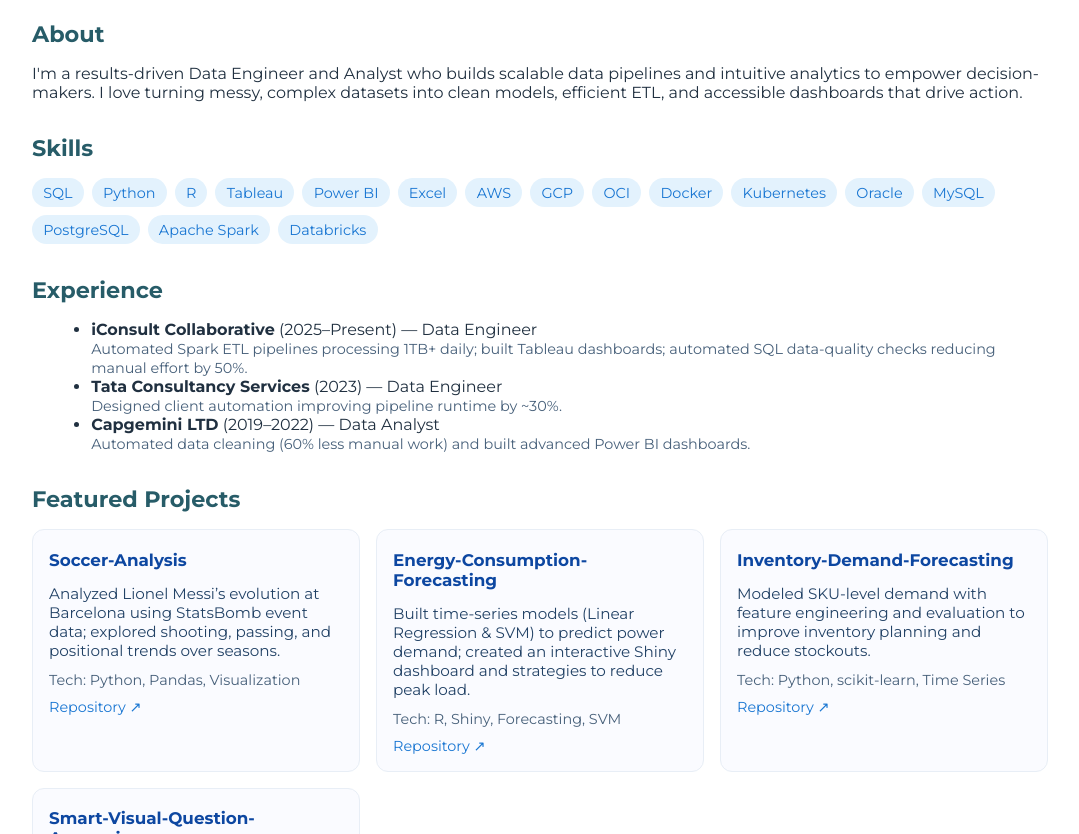
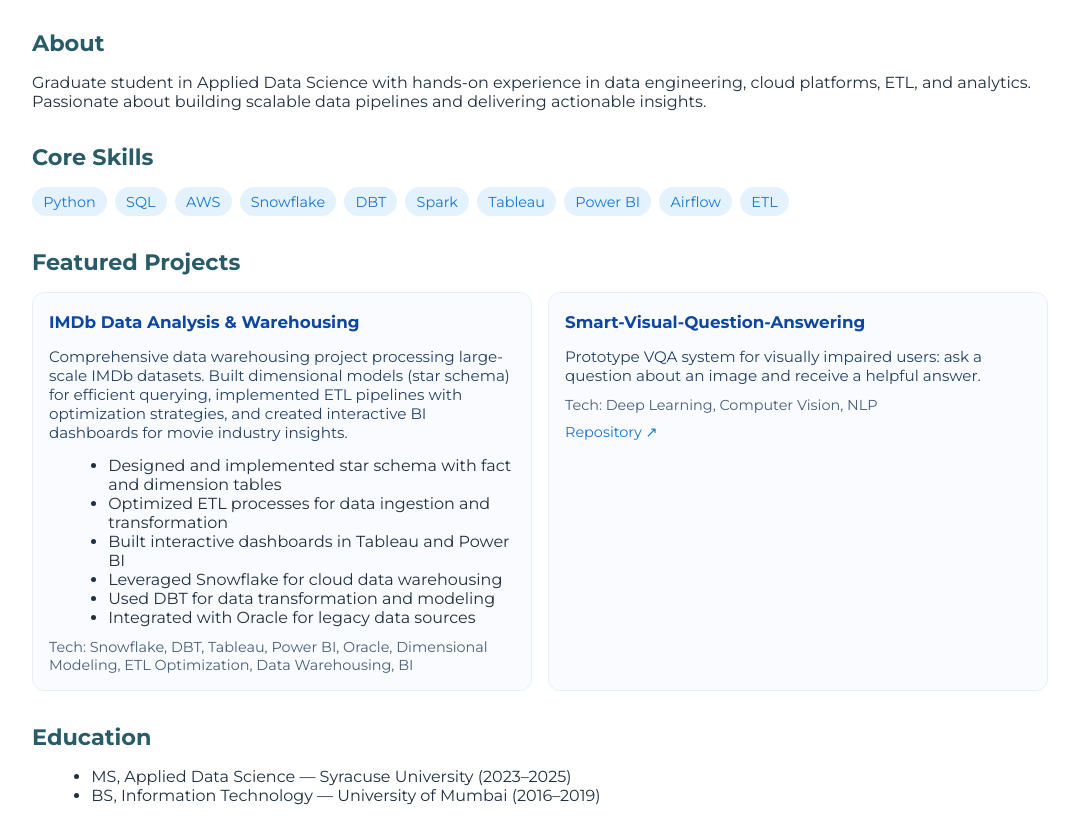
Before and after one commit to krutikotadi/KrutiKotadia.io, a plain HTML site: page index.html in a window 1280 px wide. Shown: the part 181-1015 px from the top of the page, without its empty margins (100-1179 px from the left). Drawn offline with Linux system fonts and the light colour scheme.

Commit message:
Add detailed IMDb Data Analysis project card
Enhanced the IMDb project with comprehensive details showcasing data warehousing, BI, dimensional modeling, ETL optimization, and technologies including Snowflake, DBT, Tableau, Power BI, and Oracle.

```diff
--- a/index.html
+++ b/index.html
@@ -34,83 +34,51 @@
     .card .links a{font-size:.9rem;color:var(--primary);text-decoration:none}
     ul{margin:.2rem 0 .2rem 1.2rem}
     .meta{color:#47607a;font-size:.9rem}
-    .social a{color:#275c68;margin-right:14px;font-size:1.4rem;text-decoration:none}
-    .social a:hover{color:var(--primary)}
-    footer{margin-top:1.5rem;color:#6b7d90;font-size:.9rem}
-    details summary{cursor:pointer;color:#0d47a1;font-weight:600}
-    @media (max-width:768px){.col-6{grid-column:span 12}.container{padding:1.25rem}}
+    .social{display:flex;gap:1rem;font-size:1.5rem}
+    .social a{color:var(--primary);transition:.2s}
+    .social a:hover{color:#0d47a1}
   </style>
 </head>
 <body>
   <div class="container">
     <header class="hero">
-      <span class="subtitle">Hi, I'm</span>
       <h1>Kruti Kotadia</h1>
-      <div class="animated-text">Data Engineer | Analyst | Dashboard Creator</div>
+      <p class="subtitle"><span class="animated-text">Data Engineer | BI Developer</span></p>
     </header>
-
     <section id="about">
       <h2>About</h2>
-      <p>I'm a results-driven Data Engineer and Analyst who builds scalable data pipelines and intuitive analytics to empower decision-makers. I love turning messy, complex datasets into clean models, efficient ETL, and accessible dashboards that drive action.</p>
+      <p>Graduate student in Applied Data Science with hands-on experience in data engineering, cloud platforms, ETL, and analytics. Passionate about building scalable data pipelines and delivering actionable insights.</p>
     </section>
-
     <section id="skills">
-      <h2>Skills</h2>
+      <h2>Core Skills</h2>
       <div class="chips">
+        <span class="chip">Python</span>
         <span class="chip">SQL</span>
-        <span class="chip">Python</span>
-        <span class="chip">R</span>
+        <span class="chip">AWS</span>
+        <span class="chip">Snowflake</span>
+        <span class="chip">DBT</span>
+        <span class="chip">Spark</span>
         <span class="chip">Tableau</span>
         <span class="chip">Power BI</span>
-        <span class="chip">Excel</span>
-        <span class="chip">AWS</span>
-        <span class="chip">GCP</span>
-        <span class="chip">OCI</span>
-        <span class="chip">Docker</span>
-        <span class="chip">Kubernetes</span>
-        <span class="chip">Oracle</span>
-        <span class="chip">MySQL</span>
-        <span class="chip">PostgreSQL</span>
-        <span class="chip">Apache Spark</span>
-        <span class="chip">Databricks</span>
+        <span class="chip">Airflow</span>
+        <span class="chip">ETL</span>
       </div>
     </section>
-
-    <section id="experience">
-      <h2>Experience</h2>
-      <ul>
-        <li><strong>iConsult Collaborative</strong> (2025–Present) — Data Engineer<br/>
-          <span class="meta">Automated Spark ETL pipelines processing 1TB+ daily; built Tableau dashboards; automated SQL data-quality checks reducing manual effort by 50%.</span>
-        </li>
-        <li><strong>Tata Consultancy Services</strong> (2023) — Data Engineer<br/>
-          <span class="meta">Designed client automation improving pipeline runtime by ~30%.</span>
-        </li>
-        <li><strong>Capgemini LTD</strong> (2019–2022) — Data Analyst<br/>
-          <span class="meta">Automated data cleaning (60% less manual work) and built advanced Power BI dashboards.</span>
-        </li>
-      </ul>
-    </section>
-
     <section id="projects">
       <h2>Featured Projects</h2>
       <div class="projects">
         <article class="card">
-          <h3>Soccer-Analysis</h3>
-          <p>Analyzed Lionel Messi’s evolution at Barcelona using StatsBomb event data; explored shooting, passing, and positional trends over seasons.</p>
-          <div class="meta">Tech: Python, Pandas, Visualization</div>
-          <div class="links"><a href="https://github.com/krutikotadi/Soccer-Analysis" target="_blank" rel="noopener">Repository ↗</a></div>
-        </article>
-        <article class="card">
-          <h3>Energy-Consumption-Forecasting</h3>
-          <p>Built time-series models (Linear Regression &amp; SVM) to predict power demand; created an interactive Shiny dashboard and strategies to reduce peak load.</p>
-          <div class="meta">Tech: R, Shiny, Forecasting, SVM</div>
-          <div class="links"><a href="https://github.com/krutikotadi/Energy-Consumption-Forecasting" target="_blank" rel="noopener">Repository ↗</a></div>
-        </article>
-        <article class="card">
-          <h3>Inventory-Demand-Forecasting</h3>
-          <p>Modeled SKU-level demand with feature engineering and evaluation to improve inventory planning and reduce stockouts.</p>
-          <div class="meta">Tech: Python, scikit-learn, Time Series</div>
-          <div class="links"><a href="https://github.com/krutikotadi/Inventory-Demand-Forecasting" target="_blank" rel="noopener">Repository ↗</a></div>
+          <h3>IMDb Data Analysis & Warehousing</h3>
+          <p>Comprehensive data warehousing project processing large-scale IMDb datasets. Built dimensional models (star schema) for efficient querying, implemented ETL pipelines with optimization strategies, and created interactive BI dashboards for movie industry insights.</p>
+          <ul>
+            <li>Designed and implemented star schema with fact and dimension tables</li>
+            <li>Optimized ETL processes for data ingestion and transformation</li>
+            <li>Built interactive dashboards in Tableau and Power BI</li>
+            <li>Leveraged Snowflake for cloud data warehousing</li>
+            <li>Used DBT for data transformation and modeling</li>
+            <li>Integrated with Oracle for legacy data sources</li>
+          </ul>
+          <div class="meta">Tech: Snowflake, DBT, Tableau, Power BI, Oracle, Dimensional Modeling, ETL Optimization, Data Warehousing, BI</div>
         </article>
         <article class="card">
           <h3>Smart-Visual-Question-Answering</h3>
@@ -120,7 +88,6 @@
         </article>
       </div>
     </section>
-
     <section id="education">
       <h2>Education</h2>
       <ul>
@@ -128,7 +95,6 @@
         <li>BS, Information Technology — University of Mumbai (2016–2019)</li>
       </ul>
     </section>
-
     <section id="contact">
       <h2>Contact</h2>
       <p class="meta">Open to roles in Data Engineering and Analytics. Feel free to reach out.</p>
@@ -138,30 +104,22 @@
         <a title="LinkedIn" href="https://www.linkedin.com/in/kruti-kotadia" target="_blank" rel="noopener"><i class="fa-brands fa-linkedin"></i></a>
       </div>
     </section>
-
     <section id="more">
       <details>
         <summary>More Selected Work</summary>
         <div class="projects" style="margin-top: .75rem;">
           <article class="card">
-            <h3>IMDb Data Analysis</h3>
-            <p>Processed large movie datasets to build dimensional models and dashboards for insights.</p>
-            <div class="meta">DBT, Snowflake, Tableau</div>
-          </article>
-          <article class="card">
             <h3>AI Careers Visualization</h3>
             <p>Scraped and analyzed AI job postings to highlight skills trends and hiring outlook.</p>
-            <div class="meta">Python, Tableau</div>
+            <div class="meta">Tech: Python, Tableau</div>
           </article>
         </div>
       </details>
     </section>
-
     <footer>
       © <span id="y"></span> Kruti Kotadia · Built for GitHub Pages
     </footer>
   </div>
-
   <script>
     document.getElementById('y').textContent = new Date().getFullYear();
   </script>
```
